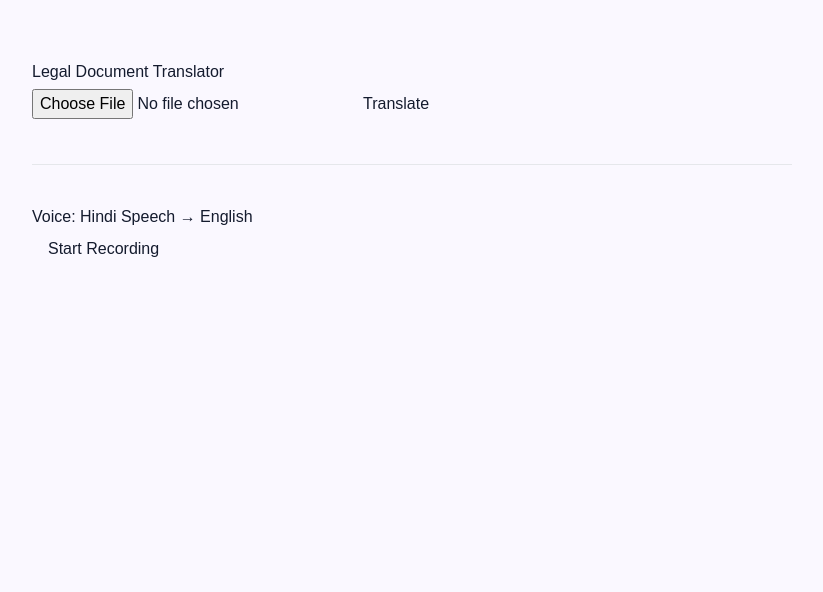
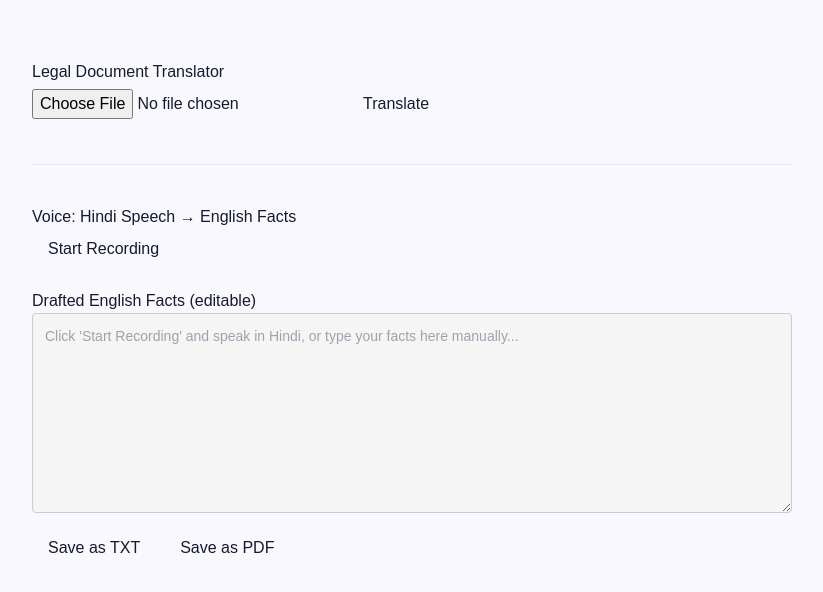
Before and after one commit to Bitrix-Innovations-Pvt-Ltd/Project-Writon, a Next.js app in the folder frontend/: page /translate in a window 1280 px wide. Shown: the top 592 px of the page, without its empty margins (228-1051 px from the left). Built offline with nearby package versions, Linux system fonts and the light colour scheme.

Commit message:
Make voice-recorded facts editable with Save as TXT/PDF options; restore real Clerk auth

```diff
--- a/frontend/app/layout.tsx
+++ b/frontend/app/layout.tsx
@@ -1,5 +1,6 @@
 import type { Metadata } from "next";
 import { Inter, Source_Serif_4 } from "next/font/google";
+import { ClerkProvider } from '@clerk/nextjs'
 import "./globals.css";
 
 const inter = Inter({ subsets: ["latin"], variable: "--font-inter" });
@@ -16,6 +17,7 @@ export default function RootLayout({
   children: React.ReactNode;
 }>) {
   return (
+    <ClerkProvider>
       <html lang="en">
         <head>
           <link href="https://fonts.googleapis.com/css2?family=Material+Symbols+Outlined:wght,FILL,GRAD,opsz@400,1,0,24" rel="stylesheet" />
@@ -24,5 +26,6 @@ export default function RootLayout({
           {children}
         </body>
       </html>
+    </ClerkProvider>
   );
 }
--- a/frontend/app/translate/page.tsx
+++ b/frontend/app/translate/page.tsx
@@ -24,6 +24,7 @@ export default function TranslatePage() {
     const [voiceError, setVoiceError] = useState("");
     const [hindiText, setHindiText] = useState("");
     const [englishText, setEnglishText] = useState("");
+    const [voicePdfDownloading, setVoicePdfDownloading] = useState(false);
     const mediaRecorderRef = useRef<MediaRecorder | null>(null);
     const audioChunksRef = useRef<Blob[]>([]);
 
@@ -181,6 +182,50 @@ export default function TranslatePage() {
         }
     };
 
+    const handleVoiceSaveTxt = () => {
+        const blob = new Blob([englishText], { type: "text/plain" });
+        const url = window.URL.createObjectURL(blob);
+        const a = document.createElement("a");
+        a.href = url;
+        a.download = "drafted_legal_facts.txt";
+        document.body.appendChild(a);
+        a.click();
+        a.remove();
+        window.URL.revokeObjectURL(url);
+    };
+
+    const handleVoiceSavePdf = async () => {
+        if (!englishText) return;
+        setVoicePdfDownloading(true);
+
+        try {
+            const response = await fetch(`${API_BASE}/download-pdf`, {
+                method: "POST",
+                headers: { "Content-Type": "application/json" },
+                body: JSON.stringify({
+                    text: englishText,
+                    title: "Drafted Legal Facts",
+                }),
+            });
+
+            if (!response.ok) throw new Error("Failed to generate PDF");
+
+            const blob = await response.blob();
+            const url = window.URL.createObjectURL(blob);
+            const a = document.createElement("a");
+            a.href = url;
+            a.download = "drafted_legal_facts.pdf";
+            document.body.appendChild(a);
+            a.click();
+            a.remove();
+            window.URL.revokeObjectURL(url);
+        } catch (err) {
+            setVoiceError(`PDF download failed: ${err}`);
+        } finally {
+            setVoicePdfDownloading(false);
+        }
+    };
+
     return (
         <div style={{ maxWidth: 800, margin: "40px auto", padding: 20, fontFamily: "sans-serif" }}>
             <h1>Legal Document Translator</h1>
@@ -228,7 +273,7 @@ export default function TranslatePage() {
 
             <hr style={{ margin: "40px 0" }} />
 
-            <h2>Voice: Hindi Speech → English</h2>
+            <h2>Voice: Hindi Speech → English Facts</h2>
 
             <button
                 onClick={isRecording ? stopRecording : startRecording}
@@ -253,12 +298,41 @@ export default function TranslatePage() {
                 </div>
             )}
 
-            {englishText && (
-                <div style={{ marginTop: 20 }}>
-                    <h3>English Translation</h3>
-                    <pre style={{ whiteSpace: "pre-wrap", background: "#f5f5f5", padding: 12 }}>{englishText}</pre>
+            <div style={{ marginTop: 20 }}>
+                <h3>Drafted English Facts (editable)</h3>
+                <textarea
+                    value={englishText}
+                    onChange={(e) => setEnglishText(e.target.value)}
+                    placeholder="Click 'Start Recording' and speak in Hindi, or type your facts here manually..."
+                    style={{
+                        width: "100%",
+                        minHeight: 200,
+                        padding: 12,
+                        fontFamily: "inherit",
+                        fontSize: 14,
+                        background: "#f5f5f5",
+                        border: "1px solid #ccc",
+                        borderRadius: 4,
+                        boxSizing: "border-box",
+                    }}
+                />
+                <div style={{ marginTop: 8 }}>
+                    <button
+                        onClick={handleVoiceSaveTxt}
+                        disabled={!englishText}
+                        style={{ padding: "8px 16px", marginRight: 8 }}
+                    >
+                        Save as TXT
+                    </button>
+                    <button
+                        onClick={handleVoiceSavePdf}
+                        disabled={!englishText || voicePdfDownloading}
+                        style={{ padding: "8px 16px" }}
+                    >
+                        {voicePdfDownloading ? "Generating PDF..." : "Save as PDF"}
+                    </button>
                 </div>
-            )}
+            </div>
         </div>
     );
 }
```
Lines whose indentation alone changed are shown as unchanged.
